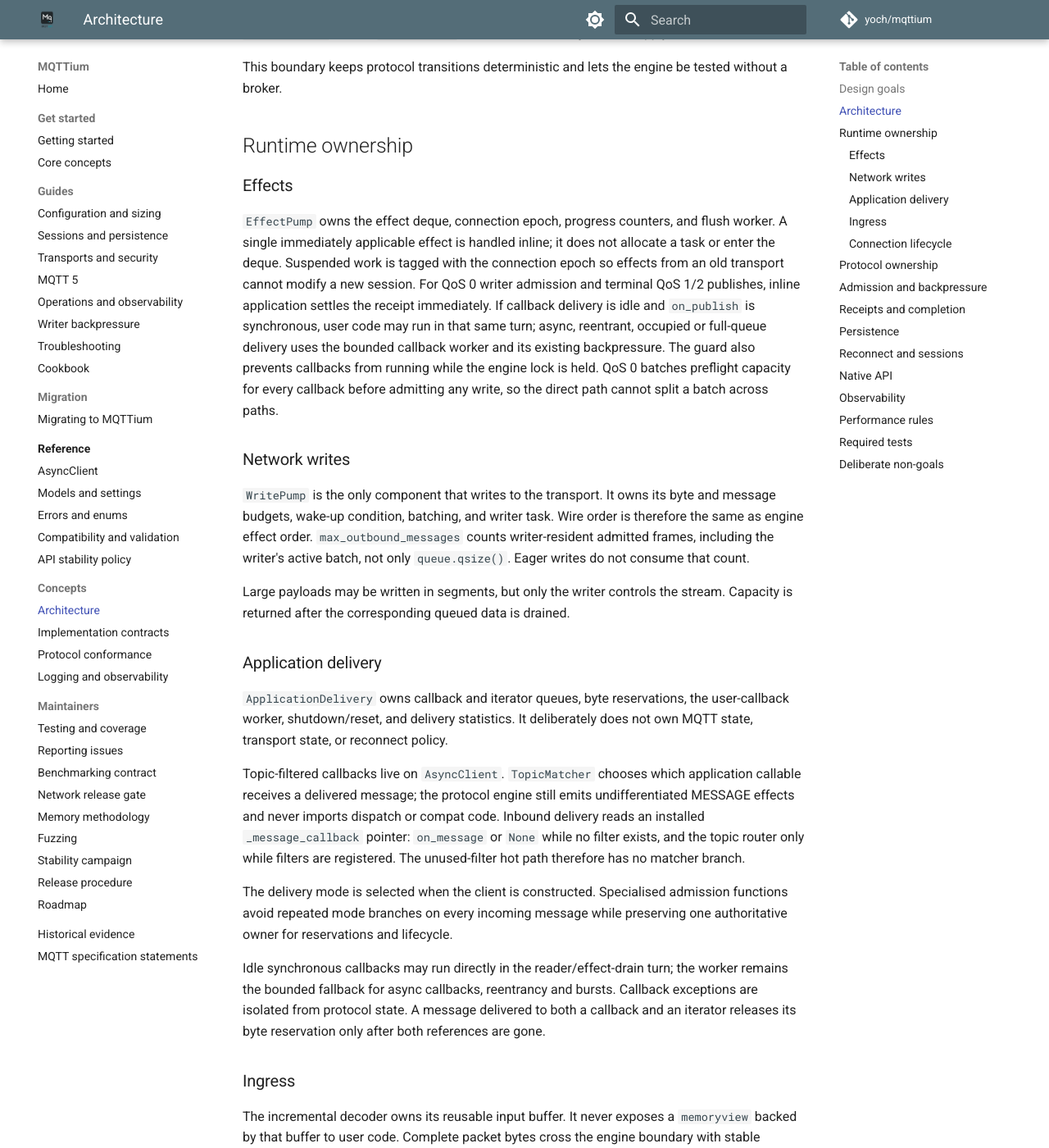
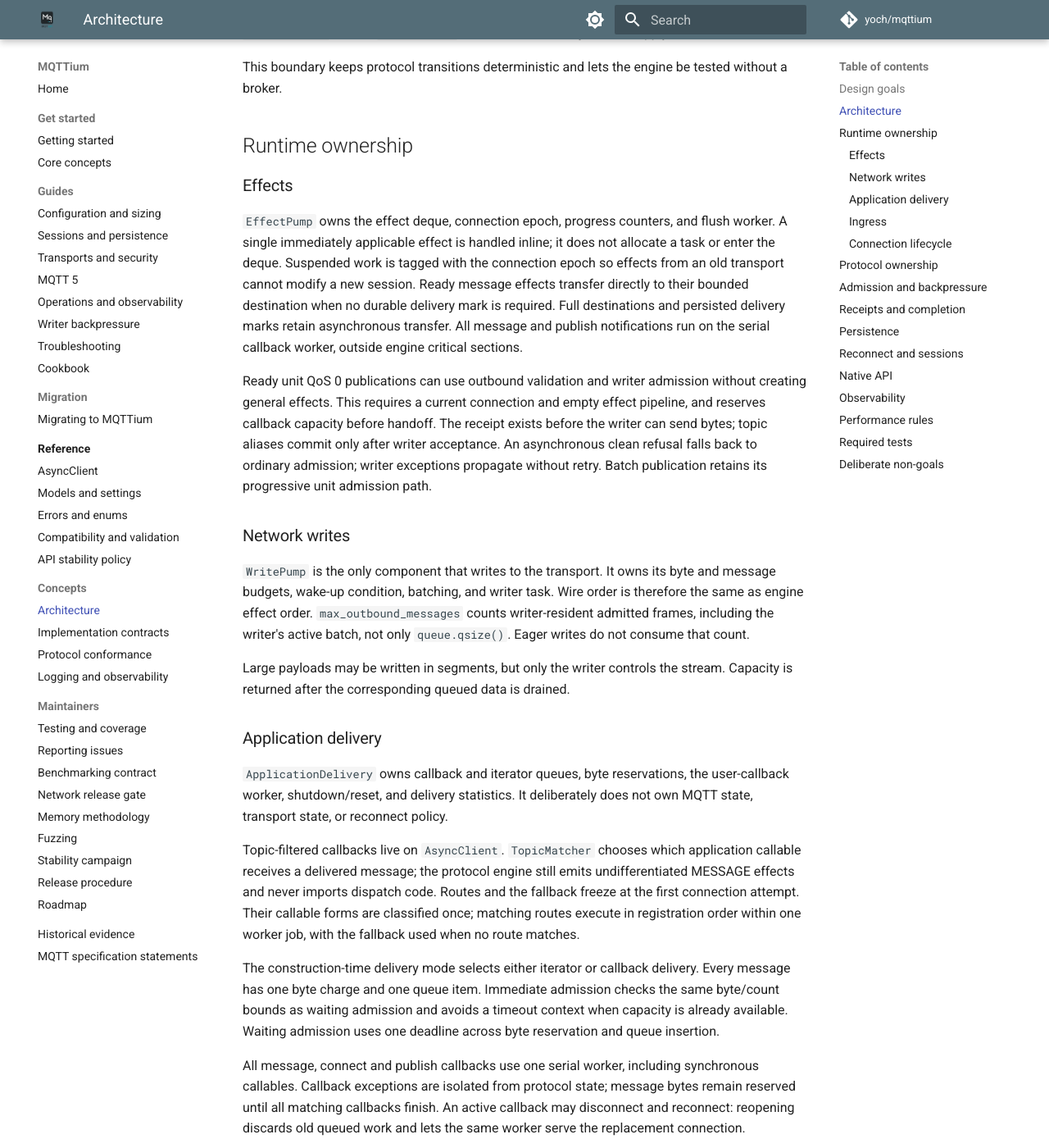
Before and after one commit to yoch/mqttium, an MkDocs documentation site: the page built from docs/architecture.md, in a window 1280 px wide and 1400 px high, scrolled down 1132 px. Shown: the whole window at 82% size. Built offline with MkDocs 1.6.1 and Material for MkDocs 9.7.7, drawn with Linux system fonts in a browser that asks for light colours; comment, search, counter and statistics services are not loaded.

Commit message:
Document bounded fast paths and preserve deferred effect test coverage

```diff
--- a/docs/architecture.md
+++ b/docs/architecture.md
@@ -53,13 +53,18 @@ tested without a broker.
 flush worker. A single immediately applicable effect is handled inline; it does
 not allocate a task or enter the deque. Suspended work is tagged with the
 connection epoch so effects from an old transport cannot modify a new session.
-For QoS 0 writer admission and terminal QoS 1/2 publishes, inline application
-settles the receipt immediately. If callback delivery is idle and `on_publish`
-is synchronous, user code may run in that same turn; async, reentrant, occupied
-or full-queue delivery uses the bounded callback worker and its existing
-backpressure. The guard also prevents callbacks from running while the engine
-lock is held. QoS 0 batches preflight capacity for every callback before
-admitting any write, so the direct path cannot split a batch across paths.
+Ready message effects transfer directly to their bounded destination when no
+durable delivery mark is required. Full destinations and persisted delivery
+marks retain asynchronous transfer. All message and publish notifications run
+on the serial callback worker, outside engine critical sections.
+
+Ready unit QoS 0 publications can use outbound validation and writer admission
+without creating general effects. This requires a current connection and empty
+effect pipeline, and reserves callback capacity before handoff. The receipt
+exists before the writer can send bytes; topic aliases commit only after writer
+acceptance. An asynchronous clean refusal falls back to ordinary admission;
+writer exceptions propagate without retry. Batch publication retains its
+progressive unit admission path.
 
 ### Network writes
 
@@ -80,21 +85,22 @@ does not own MQTT state, transport state, or reconnect policy.
 
 Topic-filtered callbacks live on `AsyncClient`. `TopicMatcher` chooses which
 application callable receives a delivered message; the protocol engine still
-emits undifferentiated MESSAGE effects and never imports dispatch or compat
-code. Inbound delivery reads an installed `_message_callback` pointer:
-`on_message` or `None` while no filter exists, and the topic router only while
-filters are registered. The unused-filter hot path therefore has no matcher
-branch.
+emits undifferentiated MESSAGE effects and never imports dispatch code.
+Routes and the fallback freeze at the first connection attempt. Their callable
+forms are classified once; matching routes execute in registration order within
+one worker job, with the fallback used when no route matches.
 
-The delivery mode is selected when the client is constructed. Specialised
-admission functions avoid repeated mode branches on every incoming message
-while preserving one authoritative owner for reservations and lifecycle.
+The construction-time delivery mode selects either iterator or callback
+delivery. Every message has one byte charge and one queue item. Immediate
+admission checks the same byte/count bounds as waiting admission and avoids a
+timeout context when capacity is already available. Waiting admission uses one
+deadline across byte reservation and queue insertion.
 
-Idle synchronous callbacks may run directly in the reader/effect-drain turn;
-the worker remains the bounded fallback for async callbacks, reentrancy and
-bursts. Callback exceptions are isolated from protocol state. A message
-delivered to both a callback and an iterator releases its byte reservation only
-after both references are gone.
+All message, connect and publish callbacks use one serial worker, including
+synchronous callables. Callback exceptions are isolated from protocol state;
+message bytes remain reserved until all matching callbacks finish. An active
+callback may disconnect and reconnect: reopening discards old queued work and
+lets the same worker serve the replacement connection.
 
 ### Ingress
 
```
Also changed, not shown: CHANGELOG.md (+4 -0 lines), docs/implementation-guide.md (+18 -1 lines), 2 other files.
